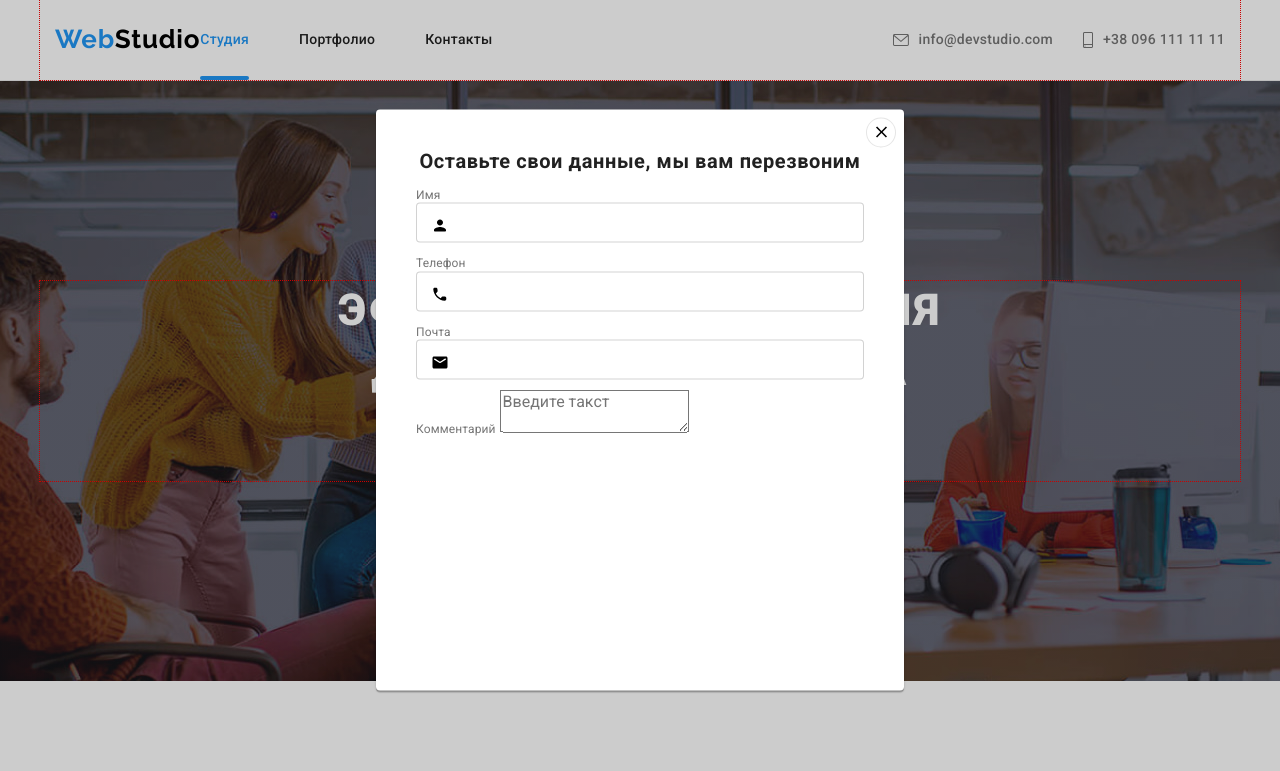
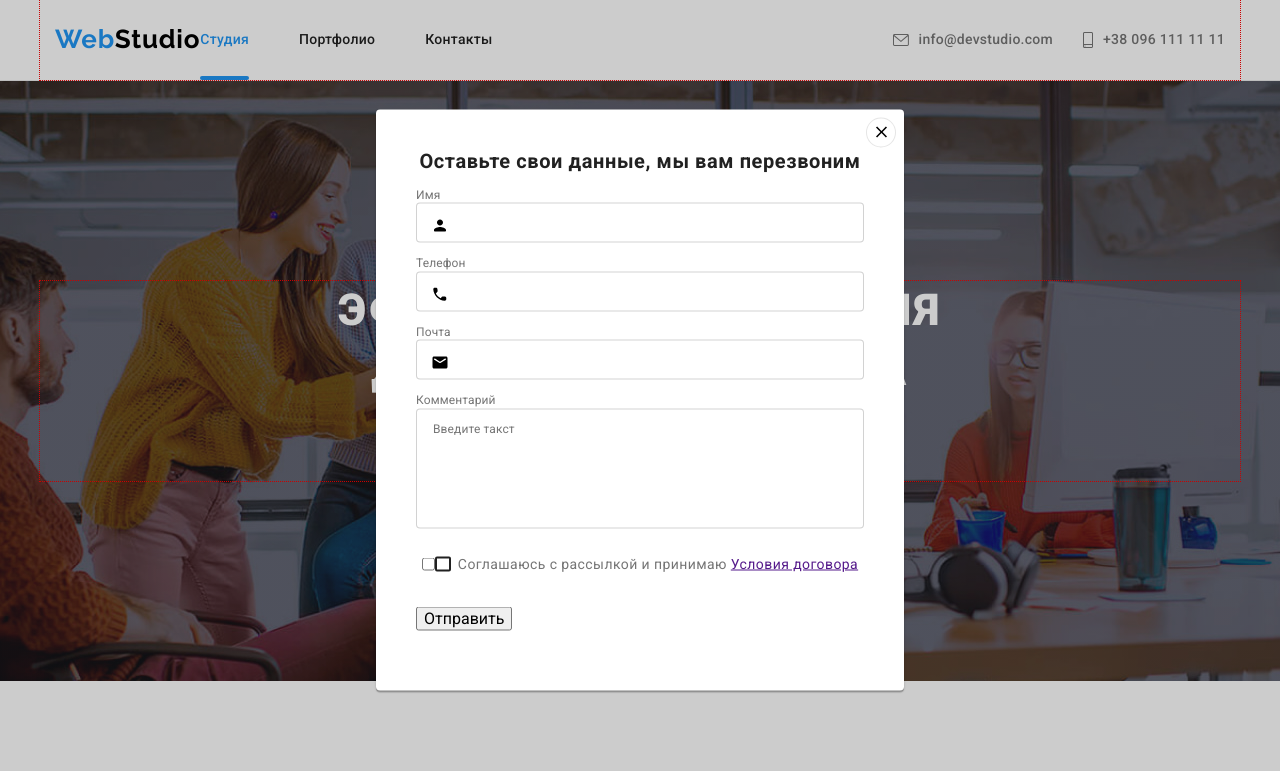
Before and after one commit to VitaliiPoliatykin/goit-markup-hw-06, a plain HTML site: page index.html in a window 1280 px wide. Both pictures are taken after a click on the button "Заказать услугу". Shown: the top 771 px of the page. Drawn offline with nearby package versions, Linux system fonts and the light colour scheme.

Commit message:
Готовое ДЗ

```diff
--- a/CSS/styles.css
+++ b/CSS/styles.css
@@ -703,11 +703,84 @@ img {
   transition: border-color var(--hov-focus);
 }
 .modal-input:hover,
-.modal-input:focus {
-  border-color: #2196f3;
+.modal-input:focus,
+.comment-area:hover,
+.comment-area:focus {
+  border-color: var(--accent-cl);
 }
 .modal-icon {
   position: absolute;
   top: 14px;
   left: 15px;
 }
+.comment-area {
+  resize: none;
+  width: 100%;
+  height: 120px;
+  padding: 12px 16px;
+  outline: transparent;
+  border: 1px solid rgba(33, 33, 33, 0.2);
+  border-radius: 4px;
+  font-size: 12px;
+  line-height: 1.17;
+  letter-spacing: 0.01em;
+  color: var(--main-txt-cl);
+  cursor: pointer;
+  transition: border-color var(--hov-focus);
+  margin-bottom: 20px;
+}
+.agreement-wrap {
+  display: flex;
+  justify-content: center;
+  align-items: center;
+  margin-bottom: 30px;
+}
+.modal-policy-group {
+  cursor: pointer;
+  display: flex;
+  justify-content: center;
+  align-items: center;
+}
+.custom-checkbox {
+  display: flex;
+  align-items: center;
+  justify-content: center;
+  width: 16px;
+  height: 15px;
+  border-radius: 2px;
+  outline: 2px solid var(--main-txt-cl);
+  outline-offset: -2px;
+  margin-right: 7px;
+  transition: background-color var(--hov-focus), outline var(--hov-focus);
+}
+.checkbox:checked + .custom-checkbox {
+  background-color: var(--accent-cl);
+  outline: none;
+}
+.checkbox-txt {
+  font-size: 14px;
+  line-height: 1.71;
+  letter-spacing: 0.03em;
+  color: #757575;
+}
+.agreement-icon {
+  opacity: 0;
+}
+.checkbox:checked + .custom-checkbox ~ .agreement-icon {
+  opacity: 1;
+}
+.modal-btn-submit {
+  background-color: var(--accent-cl);
+  width: 200px;
+  height: 50px;
+  box-shadow: 0px 4px 4px rgba(0, 0, 0, 0.15);
+  padding: 10px 55px;
+  display: flex;
+  align-items: center;
+  justify-content: center;
+  text-align: center;
+}
+.modal-btn-submit:hover,
+.modal-btn-submit:focus {
+  background-color: #188ce8;
+}
--- a/index.html
+++ b/index.html
@@ -637,12 +637,29 @@
             ><span class="user-item">Комментарий</span>
             <textarea class="comment-area" name="comment" placeholder="Введите такст"></textarea>
           </label>
+          <div class="agreement-wrap">
+            <label class="modal-policy-group">
+              <input class="checkbox" type="checkbox" name="checkbox" />
+              <span class="custom-checkbox">
+                <svg class="agreement-icon" width="11" height="8">
+                  <use href="./images/sprite.svg#agreement-icon"></use>
+                </svg>
+              </span>
+              <span class="checkbox-txt"
+                >Соглашаюсь с рассылкой и принимаю
+                <a
+                  class="agreement-link"
+                  href=""
+                  target="_blank"
+                  rel="noopener noreferrer"
+                  aria-label="Условия договора"
+                  >Условия договора</a
+                ></span
+              ></label
+            >
+          </div>
+          <button clss="btn modal-btn-submit" type="submit">Отправить</button>
         </form>
-        <!-- ИКОНКИ -->
-
-        <svg class="agreement-icon" width="18" height="18">
-          <use href="./images/sprite.svg#agreement-icon"></use>
-        </svg>
       </div>
     </div>
     <!-- Script-JS -->
```
Also changed, not shown: images/sprite.svg.
